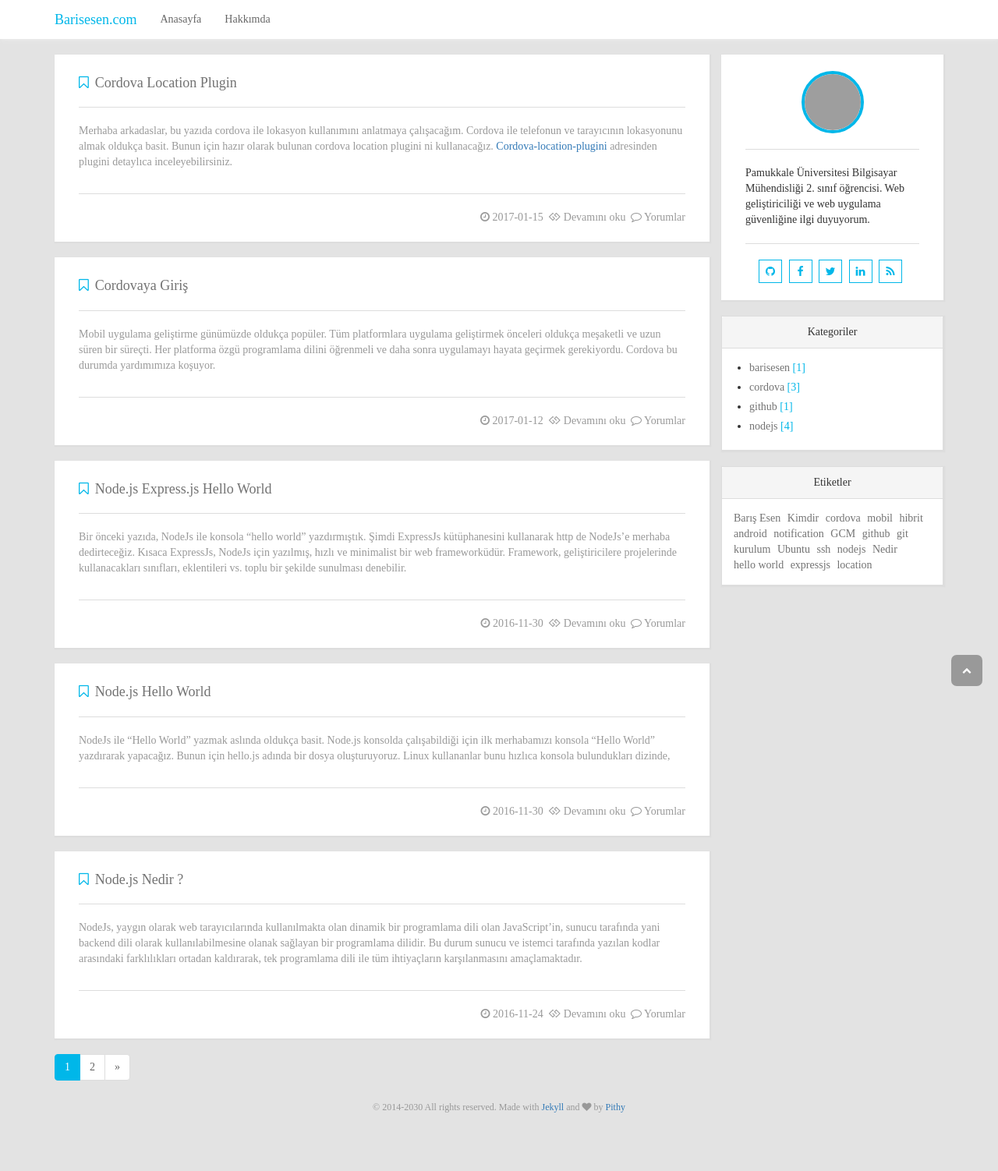
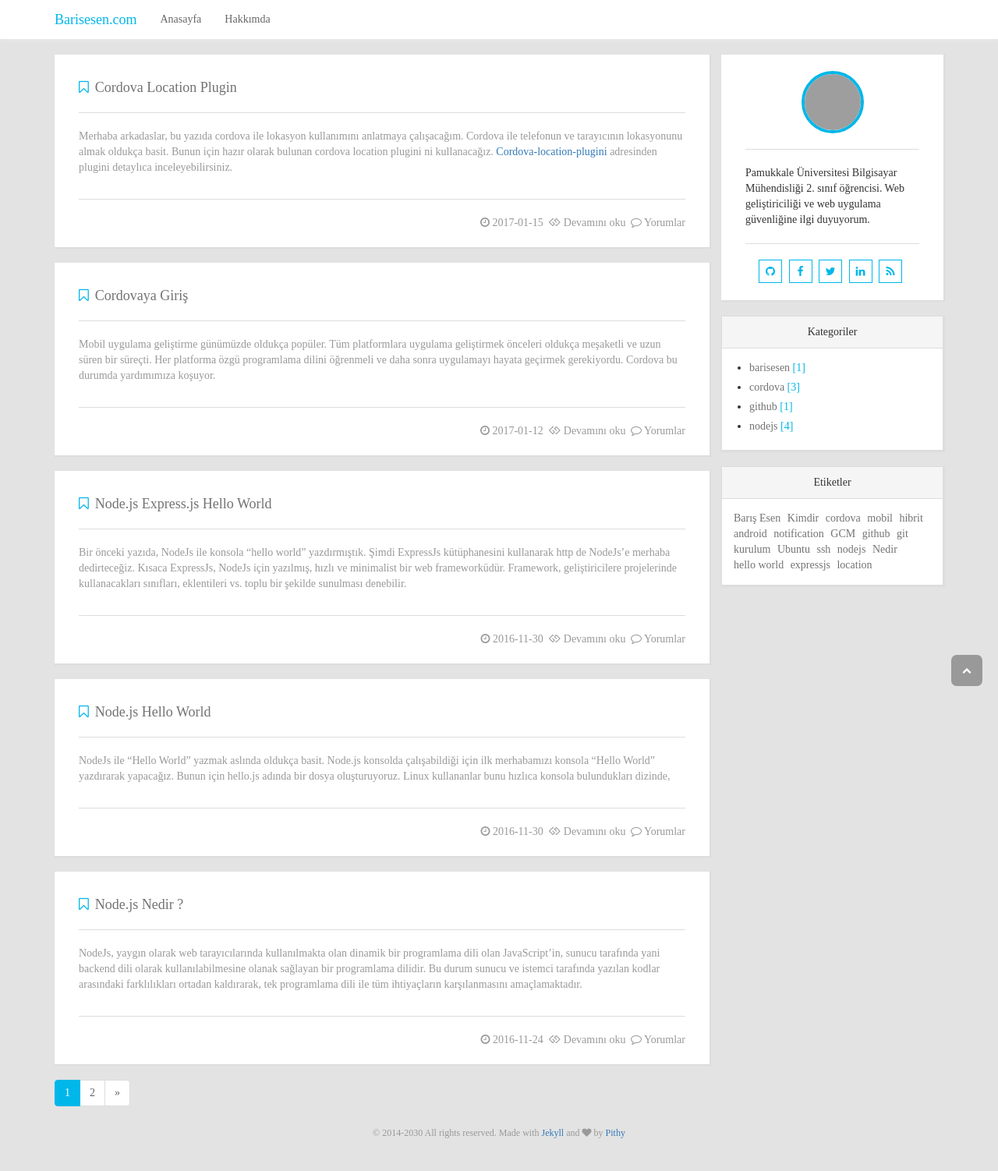
Before and after one commit to barisesen/barisesen.com, a Jekyll site: the page built from index.html, in a window 1280 px wide. Shown: the whole page at 78% size. Built offline with Jekyll 4.4.1, drawn with Linux system fonts in a browser that asks for light colours; the list of posts is cut into pages by our own code; before the commit the page ends 1469 px from its top, so only the background shows below that; grey boxes are pictures that could not be loaded.

```diff
--- a/_includes/posts.html
+++ b/_includes/posts.html
@@ -1,9 +1,9 @@
 <!-- this is post list -->
 <div class="panel panel-pithy posts">
     <div class="panel-heading">
-      <h3 class="title">
+      <h2 class="title">
         <a href="{{ post.url | prepend: site.baseurl}}"><i class="fa fa-bookmark-o"></i>{{post.title}}</a>
-      </h3>
+      </h2>
     </div>
     <div class="panel-body excerpt">
         {% if post.excerpt.size > 32 %}
```
